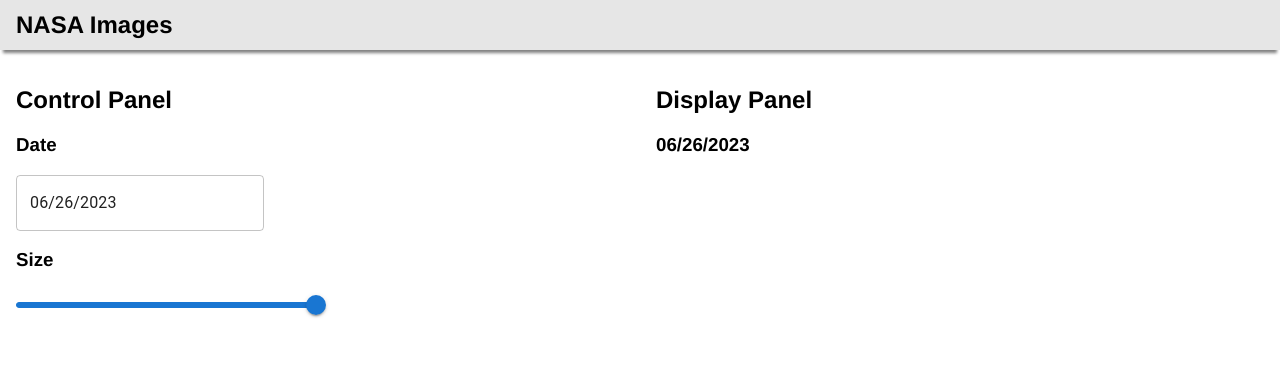
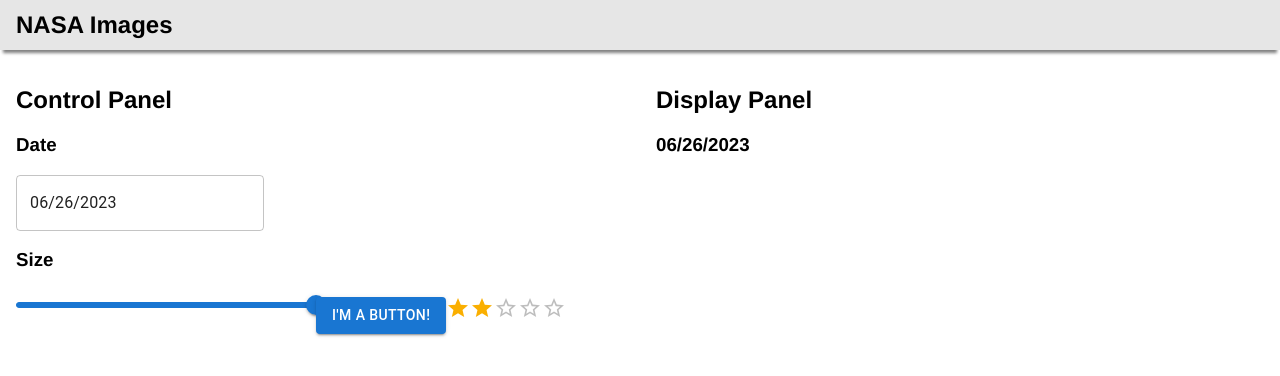
Before and after one commit to davidalantodd/swe-nasa-pics, a React (Vite) app: page / in a window 1280 px wide. Shown: the top 376 px of the page. Built offline with nearby package versions, Linux system fonts and the light colour scheme; no server answers.

Commit message:
add demo code with material ui components

```diff
--- a/src/components/ControlPanel.jsx
+++ b/src/components/ControlPanel.jsx
@@ -1,8 +1,13 @@
 import './ControlPanel.css'
 import DatePicker from './DatePicker'
 import SizeSlider from './SizeSlider'
+import Button from '@mui/material/Button';
+import Rating from '@mui/material/Rating';
+import { useState } from 'react'
 
 export default function ControlPanel({ date, setDate, size, setSize }) {
+  const [value, setValue] = useState(2);
+
   return (
     <div className='wrapper'>
       <h2>Control Panel</h2>
@@ -10,6 +15,14 @@
       <DatePicker date={date} setDate={setDate} />
       <h3>Size</h3>
       <SizeSlider size={size} setSize={setSize} />
+      <Button variant="contained">I'm a button!</Button>
+      <Rating
+        name="simple-controlled"
+        value={value}
+        onChange={(event, newValue) => {
+          setValue(newValue);
+        }}
+      />
     </div>
   )
 }
```
